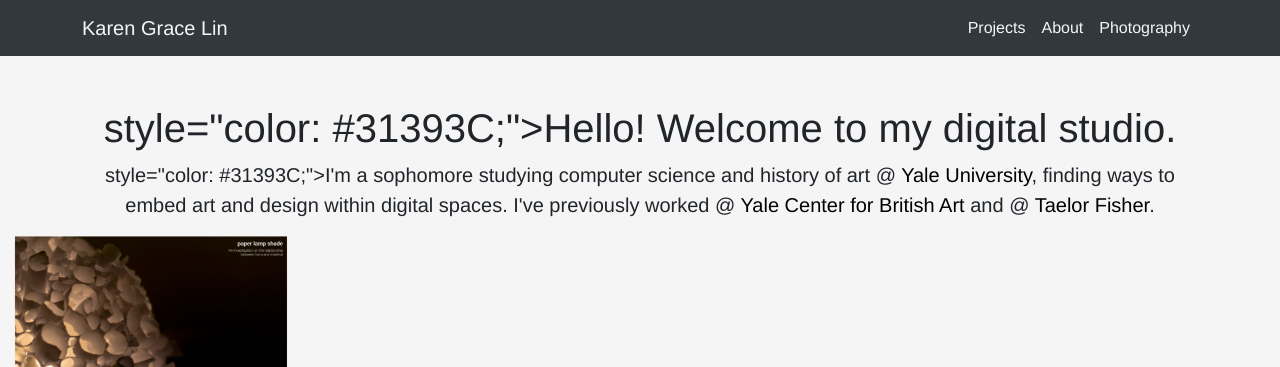
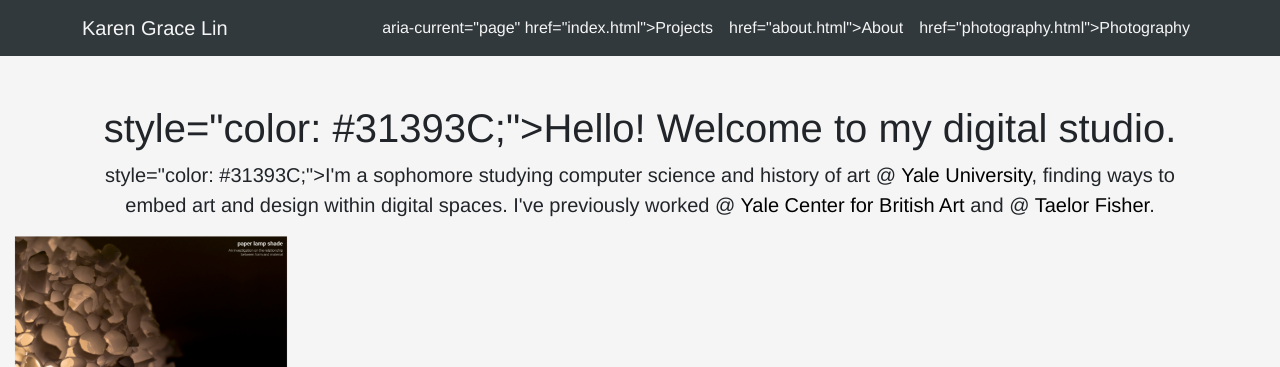
Before and after one commit to klin2020/klin2020.github.io, a website: page dist/index.html in a window 1280 px wide. Shown: the top 367 px of the page. Drawn offline with nearby package versions, Linux system fonts and the light colour scheme.

Commit message:
Update index.html

```diff
--- a/dist/index.html
+++ b/dist/index.html
@@ -90,9 +90,9 @@
                 <button class="navbar-toggler" type="button" data-bs-toggle="collapse" data-bs-target="#navbarSupportedContent" aria-controls="navbarSupportedContent" aria-expanded="false" aria-label="Toggle navigation"><span class="navbar-toggler-icon"></span></button>
                 <div class="collapse navbar-collapse" id="navbarSupportedContent">
                     <ul class="navbar-nav ms-auto mb-2 mb-lg-0">
-                        <li class="nav-item"> <a class="nav-link active" style="color: #F5F5F5;" aria-current="page" href="index.html">Projects</a></li>
-                        <li class="nav-item"> <a class="nav-link" style="color: #F5F5F5;" href="about.html">About</a></li>
-                        <li class="nav-item"> <a class="nav-link" style="color: #F5F5F5;" href="photography.html">Photography</a></li>
+                        <li class="nav-item"> <a class="nav-link active" style="color: #F5F5F5;"> aria-current="page" href="index.html">Projects</a></li>
+                        <li class="nav-item"> <a class="nav-link" style="color: #F5F5F5;"> href="about.html">About</a></li>
+                        <li class="nav-item"> <a class="nav-link" style="color: #F5F5F5;"> href="photography.html">Photography</a></li>
                     </ul>
                 </div>
             </div>
```
